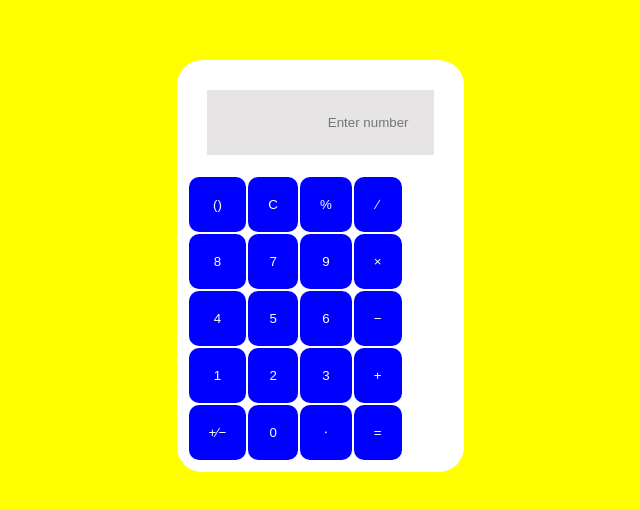
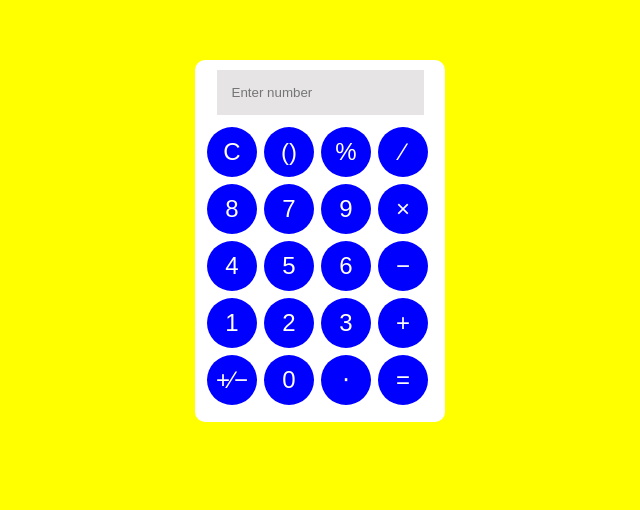
Before and after one commit to alexroarke/js-calculator, a plain HTML site: page index.html in a window 1280 px wide. Shown: the part 130-640 px from the top of the page, without its empty margins (320-960 px from the left). Drawn offline with Linux system fonts and the light colour scheme.

Commit message:
Fixed design

```diff
--- a/index.html
+++ b/index.html
@@ -20,8 +20,8 @@
         <table class="nums">
           <tbody>
             <tr>
+              <td><button class="opertor">C</button></td>
               <td><button class="opertor">()</button></td>
-              <td><button class="opertor">C</button></td>
               <td><button class="opertor">&percnt;</button></td>
               <td><button class="opertor">&#8725;</button></td>
             </tr>
--- a/styles/style.css
+++ b/styles/style.css
@@ -18,43 +18,29 @@ body {
 #border {
   background: white;
   display: inline-block;
-  border-radius: 25px;
+  border-radius: 10px;
   margin-top: 30px;
   padding: 10px;
 }
 
 input#display {
-  display: inline;
+  display: inline-block;
   border: 0;
   background: rgb(230, 228, 228);
-  margin: 20px;
-  padding: 25px;
-  text-align: right;
+  margin-bottom: 10px;
+  padding: 15px;
 }
 
-/* button {
-  font-size: 10px;
-  background: orangered;
-  color: white;
-  border: 0;
-  cursor: pointer;
-  border-radius: 50%;
-  padding: 20px;
-  width:100%;
-
-} */
-
 #num-values button {
+  font-size: 24px;
   background: blue;
   color: white;
-  border-radius: 10px;
+  border-radius: 50px;
   cursor: pointer;
-  padding: 20px;
-  min-width: 100%;
 }
 
-.number-btn, .operator-btn {
+button {
+  height: 50px;
+  width: 50px;
+  margin: 0 5px 5px 0;
 }
-td {
-  margin-right: 50px;
-}
```
